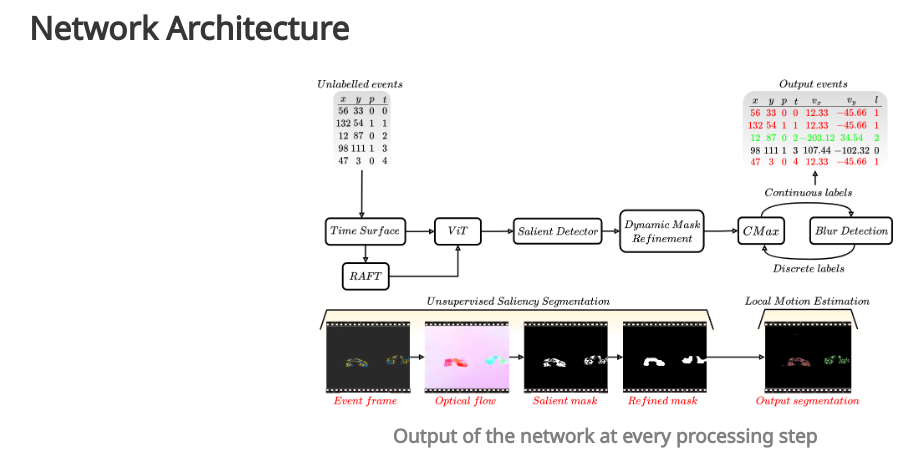
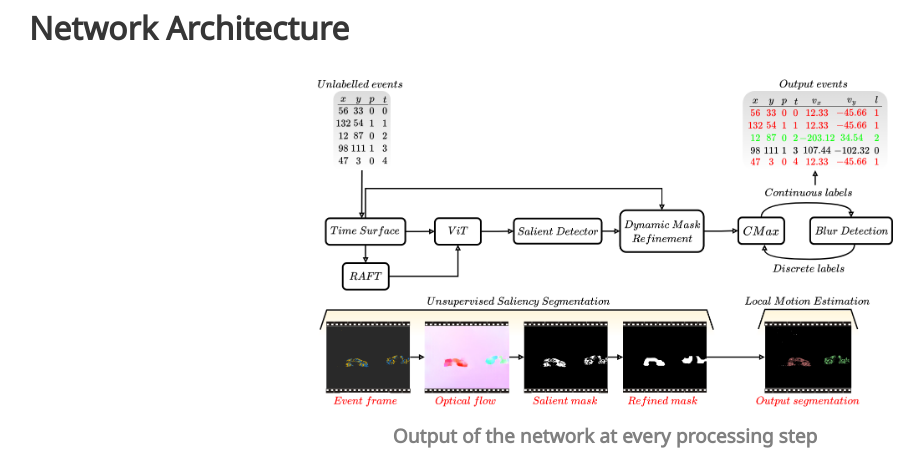
Before and after one commit to samiarja/evairborne, a plain HTML site: page index.html in a window 1280 px wide. Shown: the part 1850-2308 px from the top of the page, without its empty margins (35-959 px from the left). Drawn offline with nearby package versions, Linux system fonts and the light colour scheme; grey boxes are pictures that could not be loaded; some icons are missing; a web font is replaced by a local one.

Commit message:
update network architectuire

```diff
--- a/index.html
+++ b/index.html
@@ -232,7 +232,7 @@
       <!-- Title moved above the image container -->
       <h2 class="title is-3">Network Architecture</h2>
       <div class="image-container" style="text-align:center; margin-top:10px;">
-        <img src="static/images/motion_seg_architectureV6.png" alt="Image ALT TEXT" style="max-width: 50%; height: auto;"/>
+        <img src="static/images/motion_seg_architectureV7.png" alt="Image ALT TEXT" style="max-width: 50%; height: auto;"/>
         <div class="video-title">Output of the network at every processing step</div>
         <img src="static/videos/motion_segmentation_network_EV-IMO_box_seq_01.gif" alt="GIF ALT TEXT" style="max-width: 50%; height: auto;"/>
       </div>
```
Also changed, not shown: static/images/motion_seg_architectureV7.png (added).
